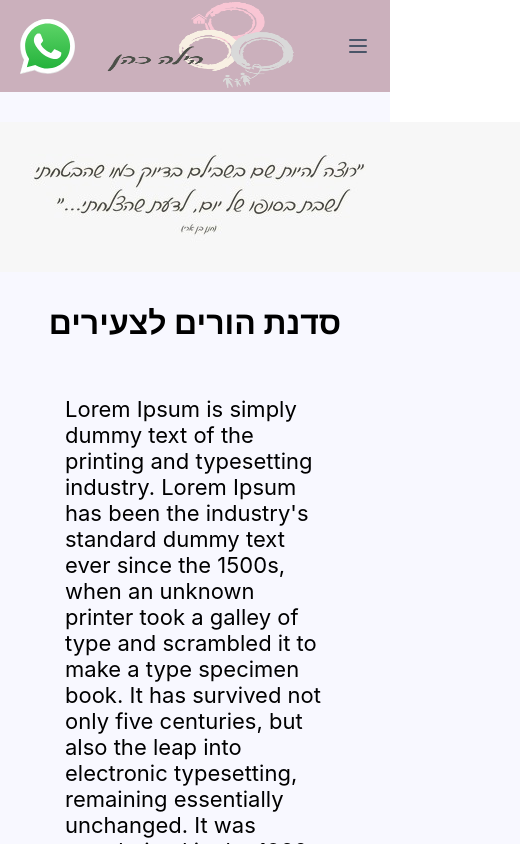
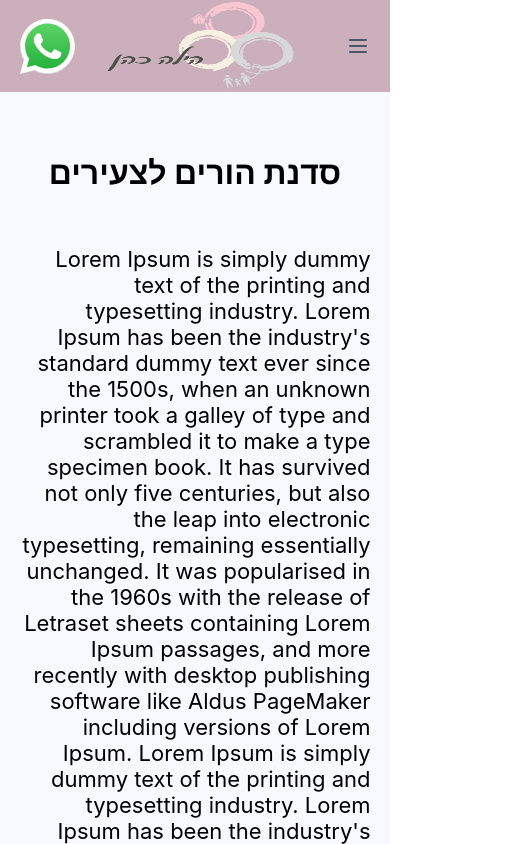
Before and after one commit to itaycs2407/Family-Consult, a React (Create React App) app: page /about-me in a window 390 px wide. Shown: the top 844 px of the page, 520 px wide, since content can reach past the window. Built offline with nearby package versions, Linux system fonts and the light colour scheme; the HTML template or start-up script is replaced by a standard one.

Commit message:
change workshop image to responsive

```diff
--- a/src/constant/style.tsx
+++ b/src/constant/style.tsx
@@ -12,7 +12,7 @@ from {
   `;
 
 export const StyledImage = styled.img`
-  @media screen and ${deviceMax.mobileS} {
+  @media screen and ${deviceMax.mobileL} {
     display: none;
   }
 `;
--- a/src/pages/about-me.tsx
+++ b/src/pages/about-me.tsx
@@ -2,6 +2,7 @@ import React from "react";
 import styled from "@emotion/styled/macro";
 import { FadeInContainer, StyledImage } from "../constant/style";
 import Header from "../assets/header.jpg";
+import { deviceMax } from "../constant/constant";
 
 interface Props {}
 
@@ -35,13 +36,18 @@ const AboutMe: React.FC<Props> = () => (
 );
 
 const P = styled.p`
-  width: 40%;
+  width: 90%;
   font-size: 22px;
+  direction: rtl;
 `;
 
 const ImageContainer = styled.div`
   display: flex;
   gap: 0 30px;
+
+  @media ${deviceMax.mobileL} {
+    //justify-content: center;
+  }
 `;
 
 export default AboutMe;
```
Also changed, not shown: src/assets/header.jpg.
